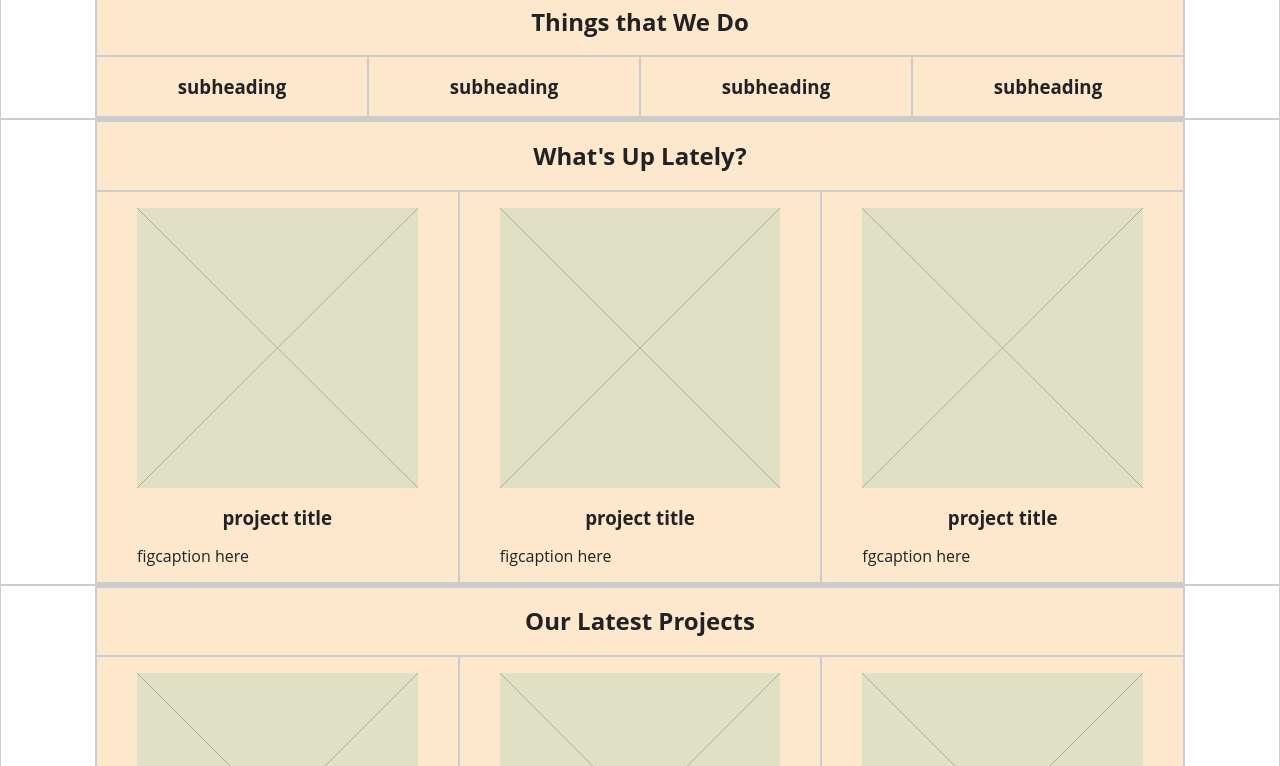
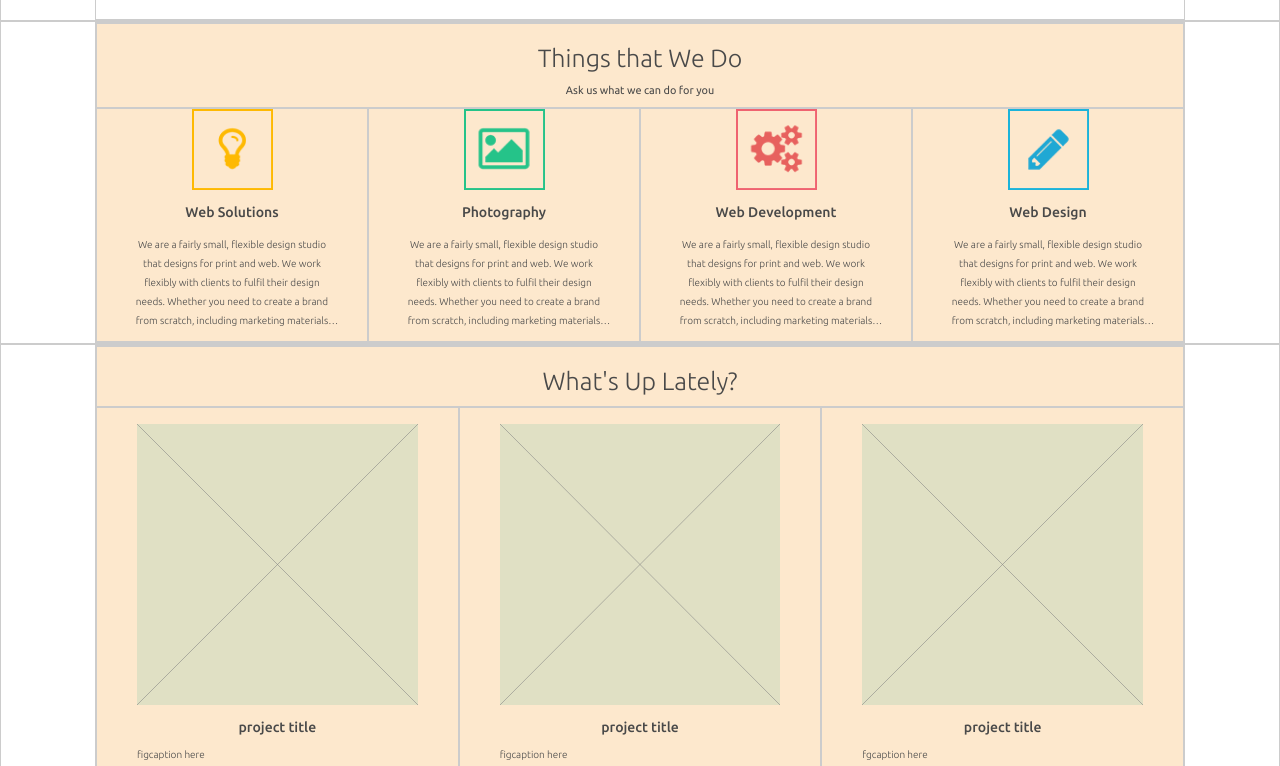
Before and after one commit to yslim20/Metrolics, a website built with Parcel: page index_rev.html in a window 1280 px wide. Shown: the part 720-1486 px from the top of the page. Built offline with nearby package versions, Linux system fonts and the light colour scheme.

Commit message:
Added CSS on Things that we do

```diff
--- a/css/main.css
+++ b/css/main.css
@@ -13,8 +13,9 @@
 
 html {
   color: #222;
-  font-family: 'Open Sans', Verdana, Geneva, Tahoma, sans-serif;
+  font-family: 'Ubuntu', 'Open Sans', Verdana, Geneva, Tahoma, sans-serif;
   font-size: 1em;
+  font-weight: light;
   line-height: 1.4;
 }
 
@@ -89,7 +90,41 @@ img {
 }
 
 h1 {
-  color: #000;
+  color: #3b3b3b;
+  font-weight: 300;
+  font-size: 2.125rem;
+}
+
+h2, h3, h4, p {
+  color: #494949;
+}
+
+h2 {
+  font-weight: 300;
+  font-size: 1.56rem;
+  margin-bottom: 0.25rem;
+}
+
+h3 {
+  font-weight: 500;
+  font-size: 0.875rem;
+}
+
+h4 {
+  font-weight: 400;
+  font-size: 0.93rem;
+  color: white;
+}
+
+.sub__tit {
+  font-weight: 400;
+  font-size: 0.68rem;
+  text-align: center;
+}
+
+p {
+  font-weight: 300;
+  font-size: 0.625rem;
 }
 
 
@@ -224,7 +259,7 @@ div, section, footer, header {
 
 
 /* ==========================================================================
-   THEME
+   STYLE
    ========================================================================== */
 
 .page__slider{
@@ -280,6 +315,7 @@ div, section, footer, header {
 .page__slider {
   width: 100vw;
   background-color: #ebebeb;
+  margin-bottom: 3rem;
 }
 
 .page__slider__container {
@@ -290,6 +326,38 @@ div, section, footer, header {
 .page__slider__container > a{
   display: block;
 } /*slider ends*/
+
+/* PAGE CONTENTS START */
+
+/* page intro */
+.txt_style_color {
+  color: #1eafde;
+}
+
+.about__icon {
+  width: 30%; height: auto;
+  display: block;
+  margin: 0 auto;
+}
+
+.about__txt {
+  text-align: center;
+  padding: 0 2rem;
+  display: -webkit-box;
+  -webkit-line-clamp: 5;
+  -webkit-box-orient: vertical;
+  white-space: wrap;
+  word-wrap: break-all;
+  line-height: 1.2rem;
+  height: 6rem;
+  text-overflow: ellipsis;
+  overflow: hidden;
+} /* about ends here */
+
+/* PROJECT SECTION STARTS */
+
+
+
 
 
 
@@ -374,6 +442,12 @@ div, section, footer, header {
 .clearfix::after {
   clear: both;
 }
+
+
+/* ==========================================================================
+   THEME
+   ========================================================================== */
+
 
 /* THEME COLORS */
 .theme_first_color {
--- a/index_rev.html
+++ b/index_rev.html
@@ -23,6 +23,11 @@
 
   <meta name="theme-color" content="#fafafa">
 
+  <!-- font -->
+  <link rel="preconnect" href="https://fonts.gstatic.com">
+  <link href="https://fonts.googleapis.com/css2?family=Ubuntu:ital,wght@0,300;0,400;0,500;1,300;1,400;1,500&display=swap" rel="stylesheet">
+
+  <!-- icon -->
   <script src="https://use.fontawesome.com/releases/v5.2.0/js/all.js"></script>
 
 </head>
@@ -69,7 +74,7 @@
 
   <!-- SLIDER STARTS -->
   <div class="page__slider">
-    <div class="row page__slider__container">
+    <div class="row span-full page__slider__container">
       <img src="img/slider.png" alt="slide"> <!--will be changed to backgorund-img-->
     </div>
   </div> <!--slider ends-->
@@ -77,35 +82,47 @@
   <!-- HOME PAGE INTRO STARTS -->
   <div class="page__intro">
     <div class="row">
-      <h1 class="heading">
+      <h1 class="heading intro_heading">
         Hey guys! This is the
-        <span class="txt_style_one">Metrolics</span> theme.<br>
+        <span class="txt_style_color">Metrolics</span> theme.<br>
         It sports a responsive layout with a mobile layout.
       </h1>
     </div>
   </div><!--home page intro ends-->
 
-
   <!-- PAGE CONTENT STARTS -->
 
+  <!-- ABOUT STARTS -->
   <section class="about">
     <div class="row l-col-4">
       <div class="column span-full">
         <h2 class="heading">
           Things that We Do
         </h2>
+        <p class="sub__tit">Ask us what we can do for you</p>
       </div>
       <div class="column">
-        <h3 class="heading">subheading</h3>
+        <img class="about__icon" src="img/icon/icon_solution.png" alt="solution"/>
+        <h3 class="heading">Web Solutions</h3>
+        <p class="about__txt">We are a fairly small, flexible design studio that designs for print and web. We work flexibly with clients to fulfil their design needs. Whether you need to create a brand from scratch, including marketing materials and a beautiful and functional website or whether you are looking for a design refresh we are confident you will be pleased with the results.</p>
       </div>
       <div class="column">
-        <h3 class="heading">subheading</h3>
+        <img class="about__icon" src="img/icon/icon_photo.png" alt="photo"/>
+        <h3 class="heading">Photography</h3>
+        <p class="about__txt">We are a fairly small, flexible design studio that designs for print and web. We work flexibly with clients to fulfil their design needs. Whether you need to create a brand from scratch, including marketing materials and a beautiful and functional website or whether you are looking for a design refresh we are confident you will be pleased with the results.</p>
+
       </div>
       <div class="column">
-        <h3 class="heading">subheading</h3>
+        <img class="about__icon" src="img/icon/icon_webdev.png" alt="web dev"/>
+        <h3 class="heading">Web Development</h3>
+        <p class="about__txt">We are a fairly small, flexible design studio that designs for print and web. We work flexibly with clients to fulfil their design needs. Whether you need to create a brand from scratch, including marketing materials and a beautiful and functional website or whether you are looking for a design refresh we are confident you will be pleased with the results.</p>
+
       </div>
       <div class="column">
-        <h3 class="heading">subheading</h3>
+        <img class="about__icon" src="img/icon/icon_webdes.png" alt="web design"/>
+        <h3 class="heading">Web Design</h3>
+        <p class="about__txt">We are a fairly small, flexible design studio that designs for print and web. We work flexibly with clients to fulfil their design needs. Whether you need to create a brand from scratch, including marketing materials and a beautiful and functional website or whether you are looking for a design refresh we are confident you will be pleased with the results.</p>
+
       </div>
     </div>
   </section> <!--about ends here-->
```
Also changed, not shown: img/icon/icon_photo.png (added), img/icon/icon_solution.png (added), img/icon/icon_webdes.png (added), img/icon/icon_webdev.png (added).
